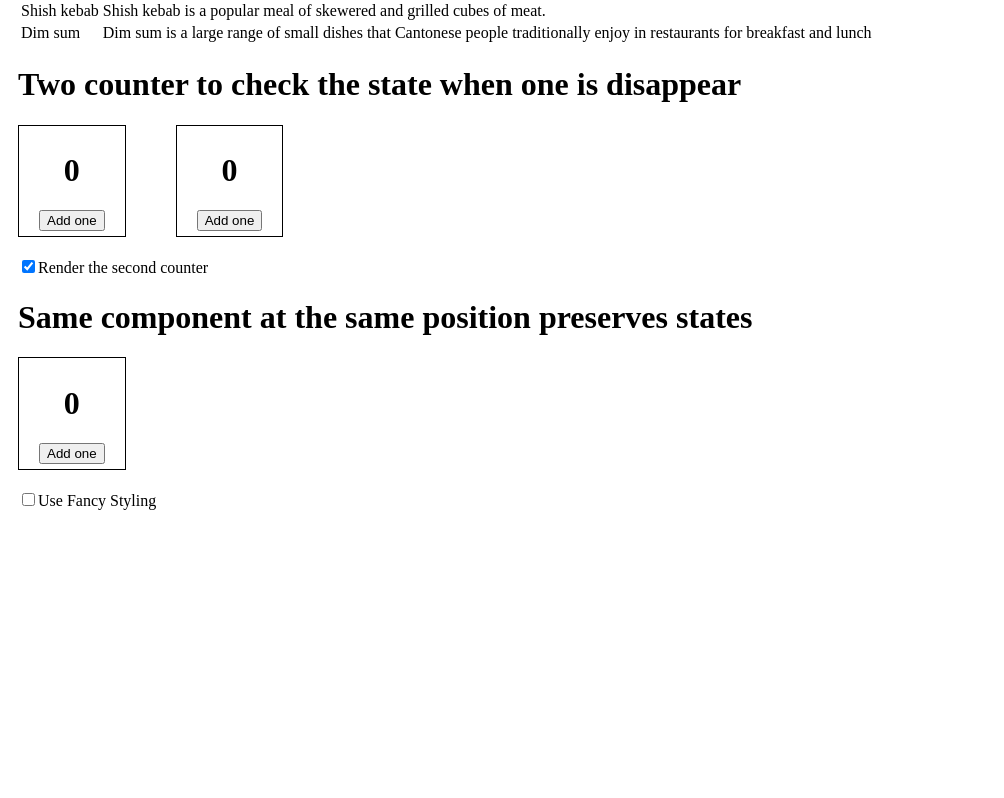
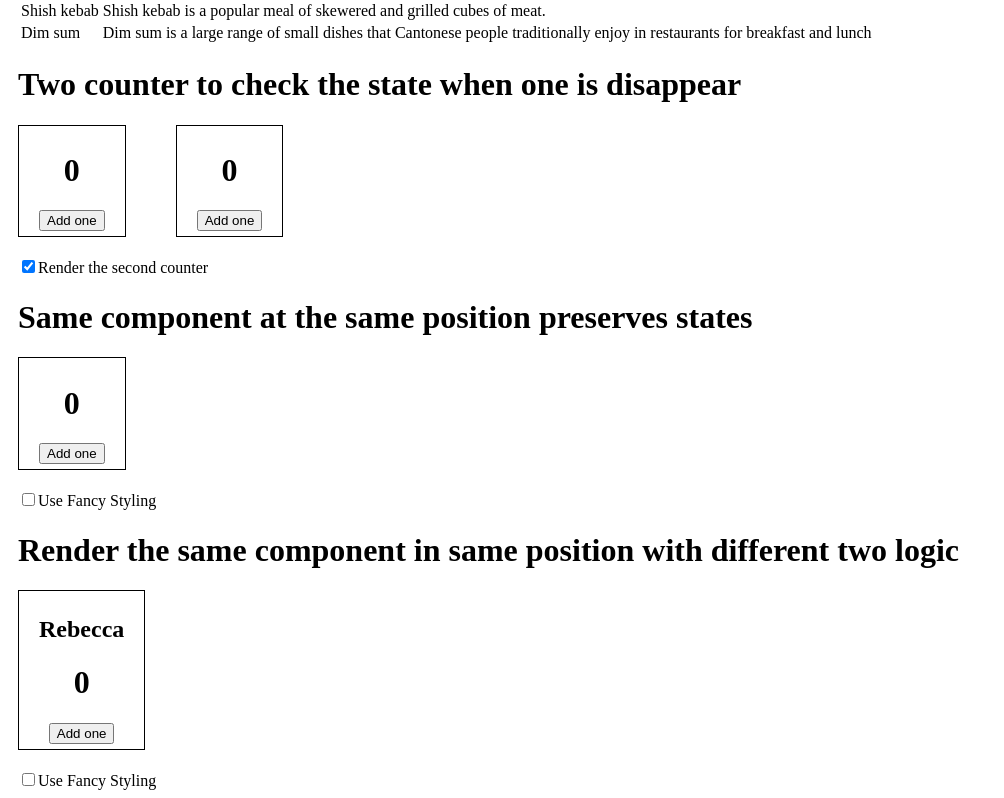
Before and after one commit to mszahan/react-official, a React (Vite) app: page /state in a window 1280 px wide. Shown: the part 465-1263 px from the top of the page, without its empty margins (0-1004 px from the left). Before the commit the page ends 983 px from the top, so only its background shows below. Built offline with nearby package versions, Linux system fonts and the light colour scheme.

Commit message:
updating the sate with key and different position

```diff
--- a/src/components/state/ManagingState.jsx
+++ b/src/components/state/ManagingState.jsx
@@ -3,6 +3,7 @@ import Accordion from "./SharingState"
 import FilterableList from "./FilteringData"
 import TwoCounter from "./PreResetState"
 import { FacnyCounter } from "./PreResetState"
+import { SameCounterDiffPos } from "./PreResetState"
 
 
 export default function ManagingState() {
@@ -13,6 +14,7 @@ export default function ManagingState() {
             <FilterableList/>
             <TwoCounter/>
             <FacnyCounter/>
+            <SameCounterDiffPos/>
         </div>
     )
 }
--- a/src/components/state/PreResetState.jsx
+++ b/src/components/state/PreResetState.jsx
@@ -50,7 +50,49 @@ export function FacnyCounter() {
 }
 
 
-function Counter({isFancy}) {
+export function SameCounterDiffPos() {
+    const [isFancy, setIsFancy] = useState(false);
+
+    return (
+        <div className="fancyCounter">
+            <h1>Render the same component in same position with different two logic</h1>
+            <div className="counters">
+                {isFancy &&
+                <Counter
+                isFancy={true}
+                name={'Alex'}
+                />
+                }
+
+                {!isFancy &&
+                <Counter
+                name={'Rebecca'}
+                isFancy={false}/>
+                }
+
+                    {/* {isPlayerA ? (
+                            <Counter key="Taylor" person="Taylor" />
+                        ) : (
+                            <Counter key="Sarah" person="Sarah" />
+                        )}
+                                     */}
+
+            </div>
+            <label>
+                <input
+                checked={isFancy}
+                onChange={e => {setIsFancy(e.target.checked)}}
+                type="checkbox"
+                />
+
+                Use Fancy Styling
+            </label>
+        </div>
+    )
+}
+
+
+function Counter({isFancy, name}) {
     const [score, setScore] = useState(0);
     const [hover, setHover] = useState(false);
 
@@ -70,6 +112,7 @@ function Counter({isFancy}) {
         onPointerEnter={() => setHover(true)}
         onPointerLeave={() => setHover(false)}
         >
+            <h2>{name}</h2>
             <h1> {score} </h1>
             <button onClick={() => setScore(score+1)}>
                 Add one
```
